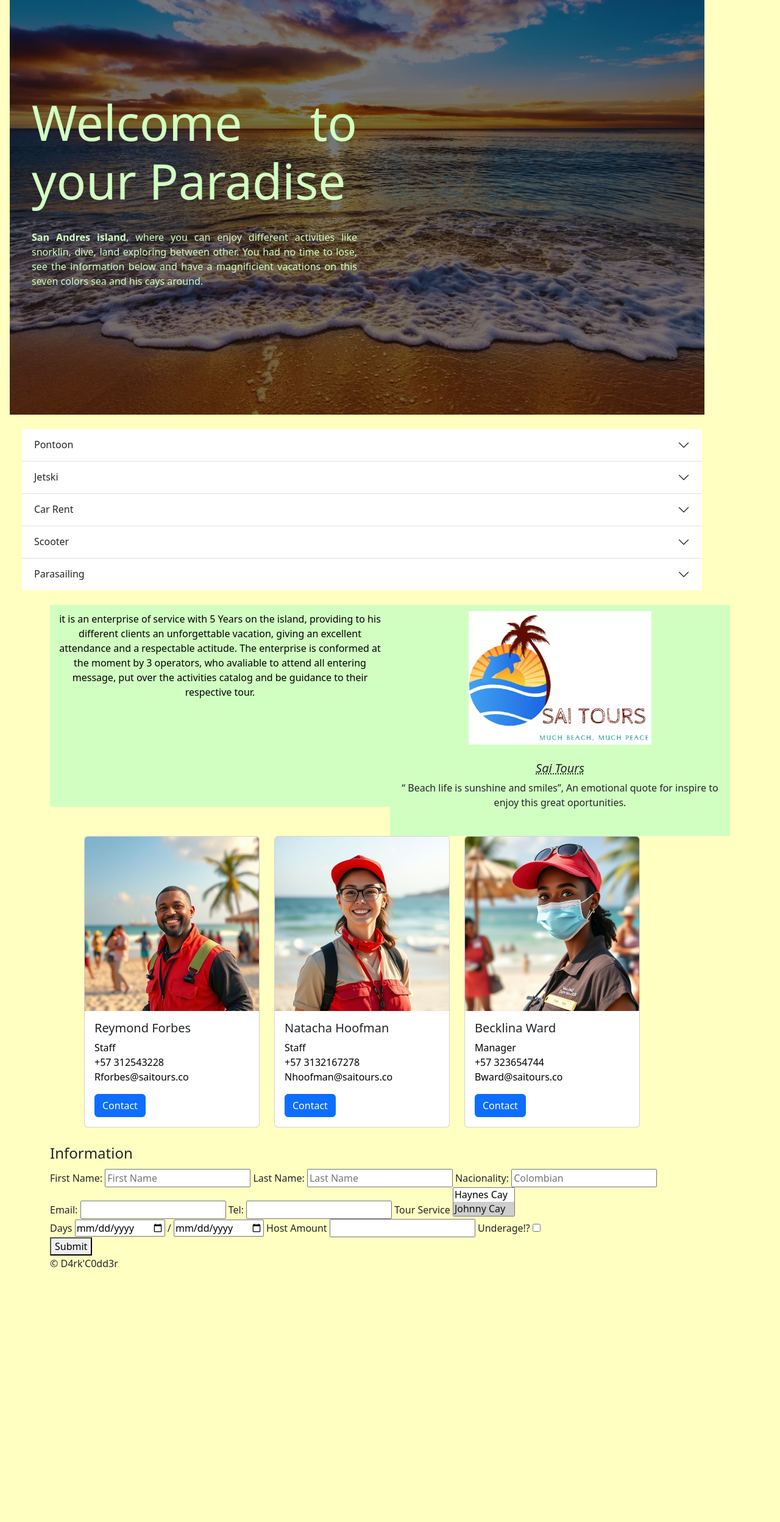
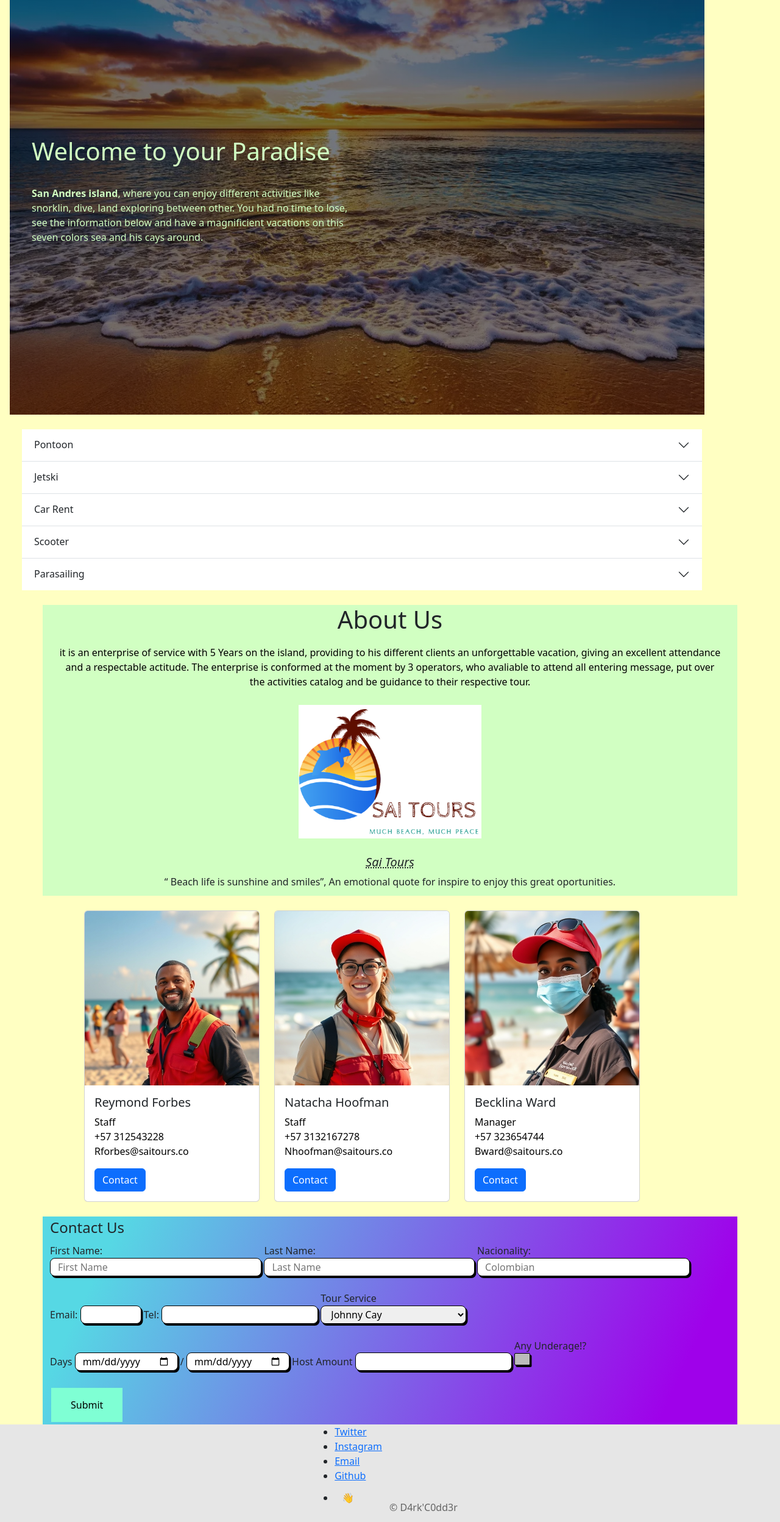
Before and after one commit to DarkedKing/UTB_Final_Project, a Flask app: page / in a window 1280 px wide. Shown: the part 56-2552 px from the top of the page at 61% size. Before the commit the page ends 2134 px from the top, so only its background shows below. Run offline with Flask 3, Linux system fonts and the light colour scheme.

Commit message:
New commit for start with scripts.js

```diff
--- a/Templates/index.html
+++ b/Templates/index.html
@@ -67,9 +67,9 @@
                 <div id="flush-collapseOne" class="accordion-collapse collapse" data-bs-parent="#accordionFlushExample">
                     <div class="accordion-body"></div>
                     <figure>
-                        <img src="" alt="Pontoon">
-                        <figcaption>The Pontoon it's a maritime activity guided by a quealified person, this activity
-                            normally had a minium period of time of <time datetime="4H">4H</time> to <time
+                        <img src="/static/IMG/pontoonRent.jpg" alt="Pontoon">
+                        <figcaption>The Pontoon it's a maritime activity guided by a qualified person, this activity
+                            normally had a minimum period of time of <time datetime="4H">4H</time> to <time
                                 datetime="8H">8H</time></figcaption>
                     </figure>
                 </div>
@@ -85,11 +85,10 @@
                 <div id="flush-collapseTwo" class="accordion-collapse collapse" data-bs-parent="#accordionFlushExample">
                     <div class="accordion-body">
                         <figure>
-                            <img src="" alt="Jetski">
+                            <img src="/static/IMG/jetsky.jpeg" alt="Jetski">
                             <figcaption>
                                 Is an acuatic sport for max of two person peer vehicle, this adventure had a limited
-                                time of
-                                <time datetime="PT40M">40M</time>, you had a range where you can move freely.
+                                time of <time datetime="PT40M">40M</time>, you had a range where you can move freely.
                             </figcaption>
                         </figure>
                     </div>
@@ -166,6 +165,7 @@
 
 
     <section id="aboutSection" class="container">
+        <h1>About Us</h1>
         <div class="container" id="pad_down">
             <p>
                 it is an enterprise of service with 5 Years on the island, providing to his
@@ -202,7 +202,7 @@
                     </div>
                 </div>
             </div>
-            <div class="col-sm-4">
+            <div class="col-sm-4 mb-4 mb-sm-0">
                 <div class="card" style="width: 18rem;">
                     <img src="/static/IMG/Hoofman.jfif" class="card-img-top" alt="Natacha Hoofman">
                     <div class="card-body">
@@ -229,7 +229,7 @@
     <section id="formSection" class="container">
         <form id="formContact" method="get">
             <fieldset>
-                <legend>Information</legend>
+                <legend class="texted">Contact Us</legend>
 
                 <label for="clientFirstName">
                     First Name:
@@ -245,7 +245,7 @@
                     Nacionality:
                     <input type="text" name="clientNacionality" id="clientNacionality" placeholder="Colombian">
                 </label>
-
+                <br><br>
                 <label for="clientEmail">
                     Email:
                     <input type="email" name="clientEmail" id="clientEmail">
@@ -257,7 +257,7 @@
                 </label>
 
                 <label for="services">Tour Service
-                    <select id="selectTours" size="2" multiple required>
+                    <select id="selectTours" required>
                         <option value="Aquiarium">Aquiarium</option>
                         <option value="Cothoon Cay">Cothoon Cay</option>
                         <option value="Snooror Cay">Snooror Cay</option>
@@ -267,6 +267,7 @@
                         <option value="Crab Cay">Crab Cay</option>
                     </select>
                 </label>
+                <br><br>
 
                 <label for="selectDays">
                     Days
@@ -281,10 +282,11 @@
                 </label>
 
                 <label for="selectUnderage">
-                    Underage!?
+                    Any Underage!?<br>
                     <input type="checkbox" name="underage" id="underage">
                 </label>
             </fieldset>
+            <br>
             <button type="submit">Submit</button>
         </form>
     </section>
@@ -292,6 +294,15 @@
 
     <footer>
         <div class="container">
+            <ul>
+                <li><a href="https://twitter.com/julesforrest">Twitter</a></li>
+                <li><a href="https://codepen.io/julesforrest">Instagram</a></li>
+                <li><a href="mailto:mikrotikshaddy@gmail.com">Email</a></li>
+                <li><a href="https://github.com/DarkedKing">Github</a></li>
+                <li>
+                    <p>👋</p>
+                </li>
+            </ul>
             <p>&copy; D4rk'C0dd3r</p>
         </div>
     </footer>
@@ -300,8 +311,6 @@
     <script src="https://cdn.jsdelivr.net/npm/bootstrap@5.3.3/dist/js/bootstrap.bundle.min.js"
         integrity="sha384-YvpcrYf0tY3lHB60NNkmXc5s9fDVZLESaAA55NDzOxhy9GkcIdslK1eN7N6jIeHz" crossorigin="anonymous">
         </script>
-
-
 </body>
 
 </html>
--- a/static/CSS/style.css
+++ b/static/CSS/style.css
@@ -13,9 +13,30 @@ body {
     background-color: #ffffc2;
 }
 
-h1 {font-size: 3.5em;}
+footer{
+    background-color: rgb(230,230,230);
+}
 
-h2 {font-size: 2.7em;}
+footer p{
+    margin: 0;
+    padding: 12px;
+    color: rgb(100,100,100);
+}
+
+footer > ul{
+        display: inline-grid;
+        grid-auto-flow: row;
+        grid-gap: 24px;
+        justify-items: center;
+        margin: auto;
+}
+
+footer .container{
+    height: 9%;
+    display: flex;
+    justify-content: center;
+    align-items: flex-end;
+}
 
 p {
     margin-top: 1px;
@@ -27,7 +48,6 @@ p {
     display: flex;
     align-items: center;
     justify-content: center;
-    text-align: justify;
     flex-direction: column;
     height: 90vh;
     background-image: linear-gradient(0deg,
@@ -66,30 +90,106 @@ p {
     color: black;
 }
 
-@media (min-width:768px) {
-
-    #mainInfo h1 {
-        font-size: 5em;
+#formSection {
+    background: linear-gradient(115deg, #56d8e4 10%, #9f01ea 90%);
 }
 
-    section .container {
-        display: grid;
-        justify-content: center;
-        background-color: #d1ffc2;
+#formsection .tested {
+    text-align: center;
+    font-size: 41px;
+    font-weight: 600;
+    background: -webkit-linear-gradient(right, #56d8e4, #9f01ea, #56d8e4, #9f01ea);
+    -webkit-text-fill-color: transparent;
 }
 
-    #aboutSection div {
-        width: 50%;
-        float: left;
+#formSection input {
+    border: 1.5px solid #000;
+    border-radius: 0.5rem;
+    box-shadow: 2.5px 3px 0 #000;
+    padding: 2px 12px;
 }
 
-    #aboutSection #pad_down{
-        padding-bottom: 160px;
+#formSection input:focus {
+    background-color: #e0ffc2;
+    box-shadow: 5.5px 7px 0 black;
 }
 
-    footer .container {
-        justify-content: flex-end;
+#formSection input[type=text] {
+    width: 100%;
+    padding: 2px 12px;
 }
+
+#formSection input[type=checkbox] {
+    position: relative;
+    width: 20px;
+    height: 20px;
+    border-radius: 2px;
+    appearance: none;
+    background-color: #bbb;
+    transition: all .3s;
+}
+
+#formSection input[type=checkbox]::before {
+    content: '';
+    position: absolute;
+    border: solid #fff;
+    display: block;
+    width: .3em;
+    height: .6em;
+    border-width: 0 .2em .2em 0;
+    z-index: 1;
+    opacity: 0;
+    right: calc(50% - .3em);
+    top: calc(50% - .6em);
+    transform: rotate(0deg);
+    transition: all .3s;
+    transform-origin: center center;
+}
+
+#formSection input[type=checkbox]:checked {
+    animation: a .3s ease-in forwards;
+    background-color: rgb(120, 190, 120);
+}
+
+#formSection input[type=checkbox]:checked::before {
+    opacity: 1;
+    transform: rotate(405deg);
+}
+
+#formSection select {
+    width: 100%;
+    height: auto;
+    padding: 2px 12px;
+    font-size: 1rem;
+    border: 1.5px solid #000;
+    border-radius: 0.5rem;
+    box-shadow: 2.5px 3px 0 #000;
+    outline: none;
+    transition: ease 0.25s;}
+
+
+#formSection button {
+    background-color: aquamarine;
+    border: none;
+    padding: 16px 32px;
+    text-decoration: none;
+    margin: 4px 2px;
+    cursor: pointer;
+}
+
+#formSection input[type=email] {
+    width: 100px;
+    height: auto;
+    font-size: 1rem;
+    border: 1.5px solid #000;
+    border-radius: 0.5rem;
+    box-shadow: 2.5px 3px 0 #000;
+    outline: none;
+    transition: ease 0.25s;
+}
+
+#formSection input[type=email]:focus {
+    box-shadow: 5.5px 7px 0 black;
 }
 
 @media (max-width: 766px) {
```
Also changed, not shown: other parts of static/CSS/style.css (+74 -1 lines), static/IMG/correo-electronico.png (added), static/IMG/jetsky.jpeg (added), static/IMG/pontoon.jpg (added). Lines whose indentation alone changed are shown as unchanged.
